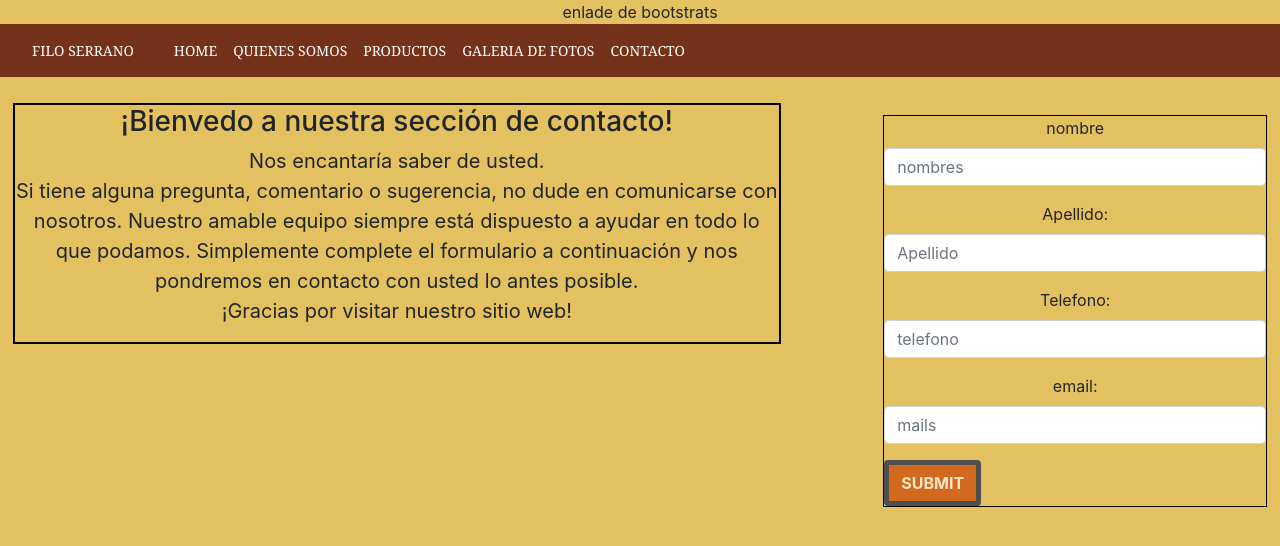
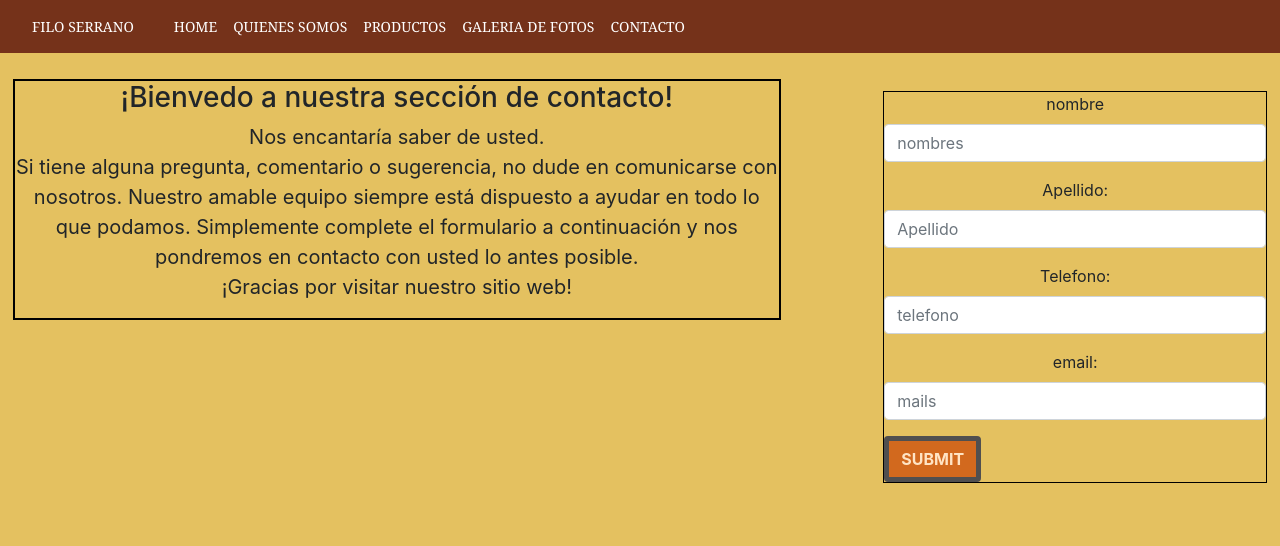
Before and after one commit to Marcelo-Matinata/FiloSerrano, a plain HTML site: page Contacto.html in a window 1280 px wide. Shown: the top 546 px of the page. Drawn offline with nearby package versions, Linux system fonts and the light colour scheme.

Commit message:
antes de aplicas sass

```diff
--- a/Contacto.html
+++ b/Contacto.html
@@ -13,7 +13,6 @@
         <link rel="stylesheet" href="https://cdnjs.cloudflare.com/ajax/libs/font-awesome/6.4.0/css/all.min.css"
             integrity="sha512-iecdLmaskl7CVkqkXNQ/ZH/XLlvWZOJyj7Yy7tcenmpD1ypASozpmT/E0iPtmFIB46ZmdtAc9eNBvH0H/ZpiBw=="
             crossorigin="anonymous" referrerpolicy="no-referrer" />
-        enlade de bootstrats
         <link rel="stylesheet" href="https://cdn.jsdelivr.net/npm/bootstrap@4.6.2/dist/css/bootstrap.min.css"
             integrity="sha384-xOolHFLEh07PJGoPkLv1IbcEPTNtaed2xpHsD9ESMhqIYd0nLMwNLD69Npy4HI+N" crossorigin="anonymous">
         <!-- enlace de css -->
```
